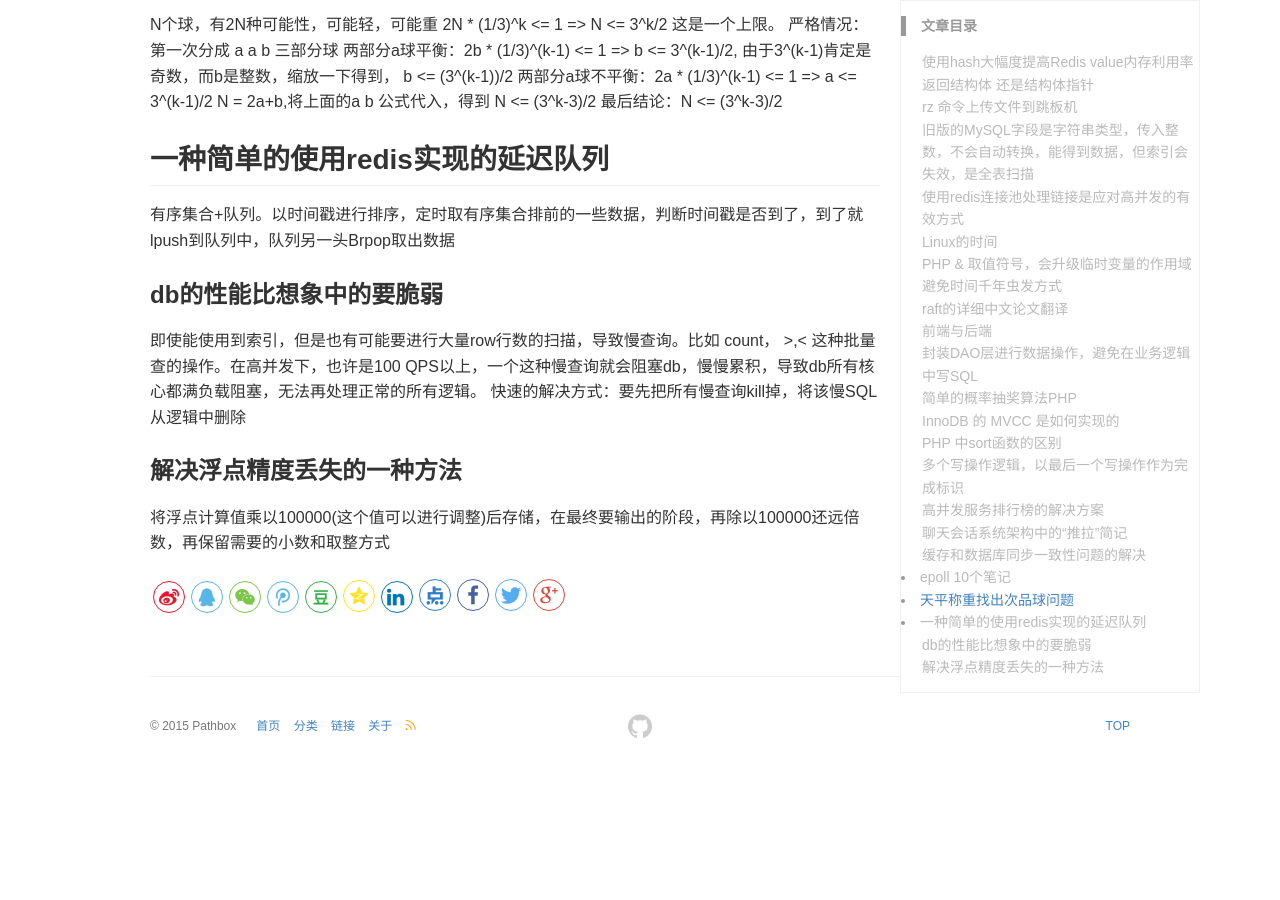
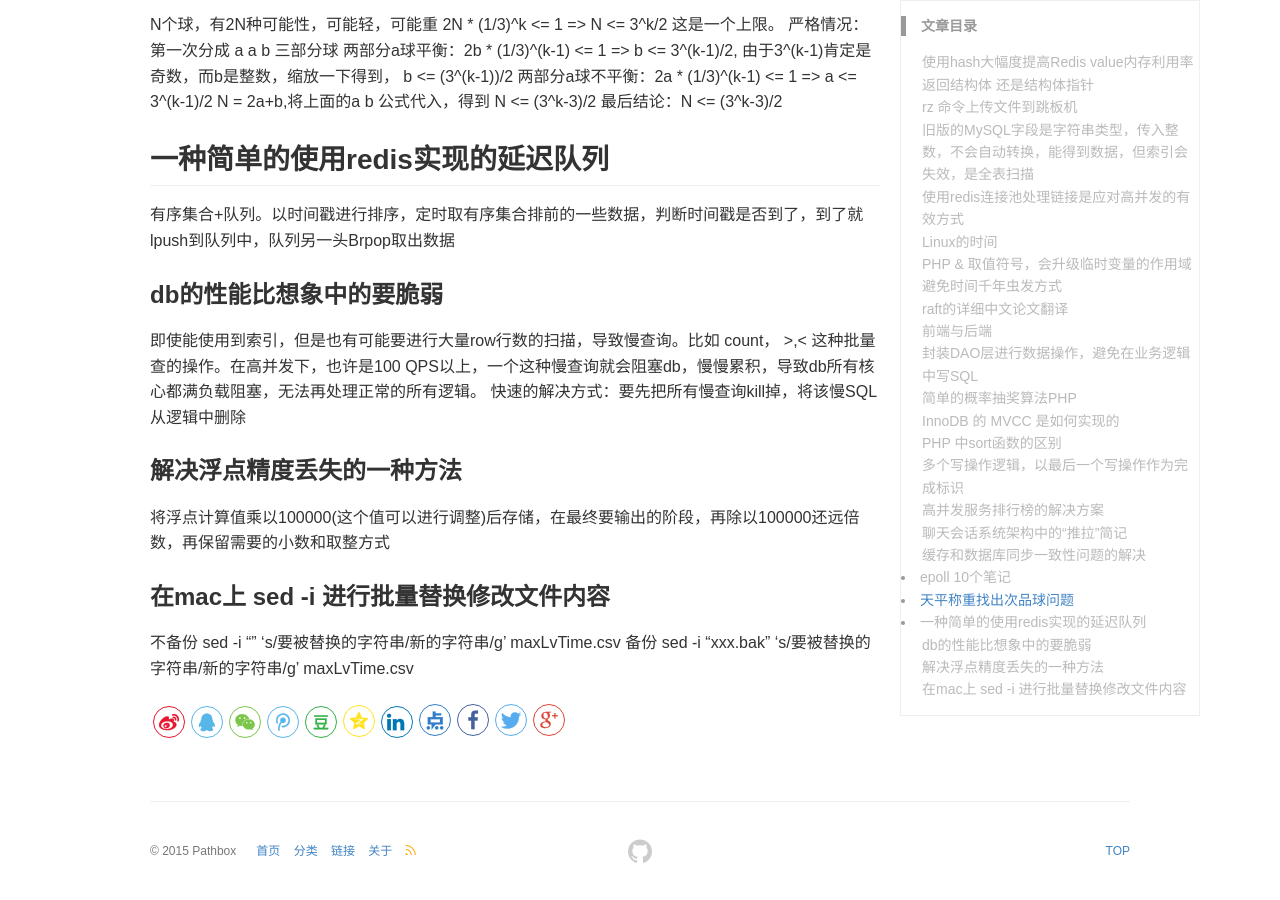
Before and after one commit to pathbox/pathbox.github.io, a Jekyll site: the page built from _posts/2021-07-16-work-summary-in-Tencent-50.md, in a window 1280 px wide and 900 px high, scrolled down 7097 px. Built offline with Jekyll 4.4.1, drawn with Linux system fonts in a browser that asks for light colours; before the commit the page ends 7872 px from its top, so only the background shows below that.

Commit message:
在mac上 sed -i 进行批量替换修改文件内容

```diff
--- a/_posts/2021-07-16-work-summary-in-Tencent-50.md
+++ b/_posts/2021-07-16-work-summary-in-Tencent-50.md
@@ -278,3 +278,9 @@ N = 2a+b,将上面的a b 公式代入，得到 N <= (3^k-3)/2
 
 ### 解决浮点精度丢失的一种方法
 将浮点计算值乘以100000(这个值可以进行调整)后存储，在最终要输出的阶段，再除以100000还远倍数，再保留需要的小数和取整方式
+
+### 在mac上 sed -i 进行批量替换修改文件内容
+不备份
+sed -i "" 's/要被替换的字符串/新的字符串/g' maxLvTime.csv
+备份
+sed -i "xxx.bak" 's/要被替换的字符串/新的字符串/g' maxLvTime.csv
```
